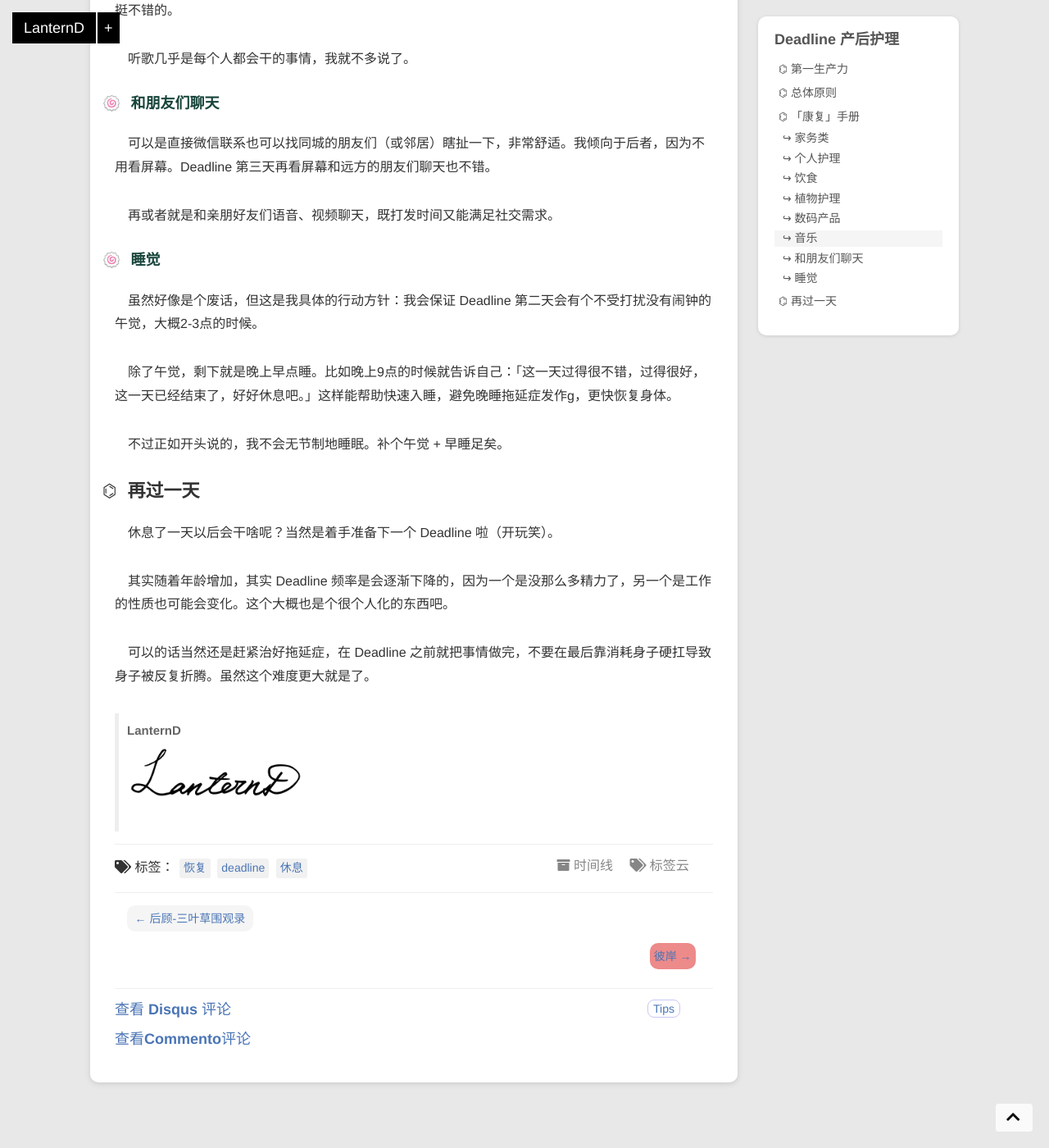
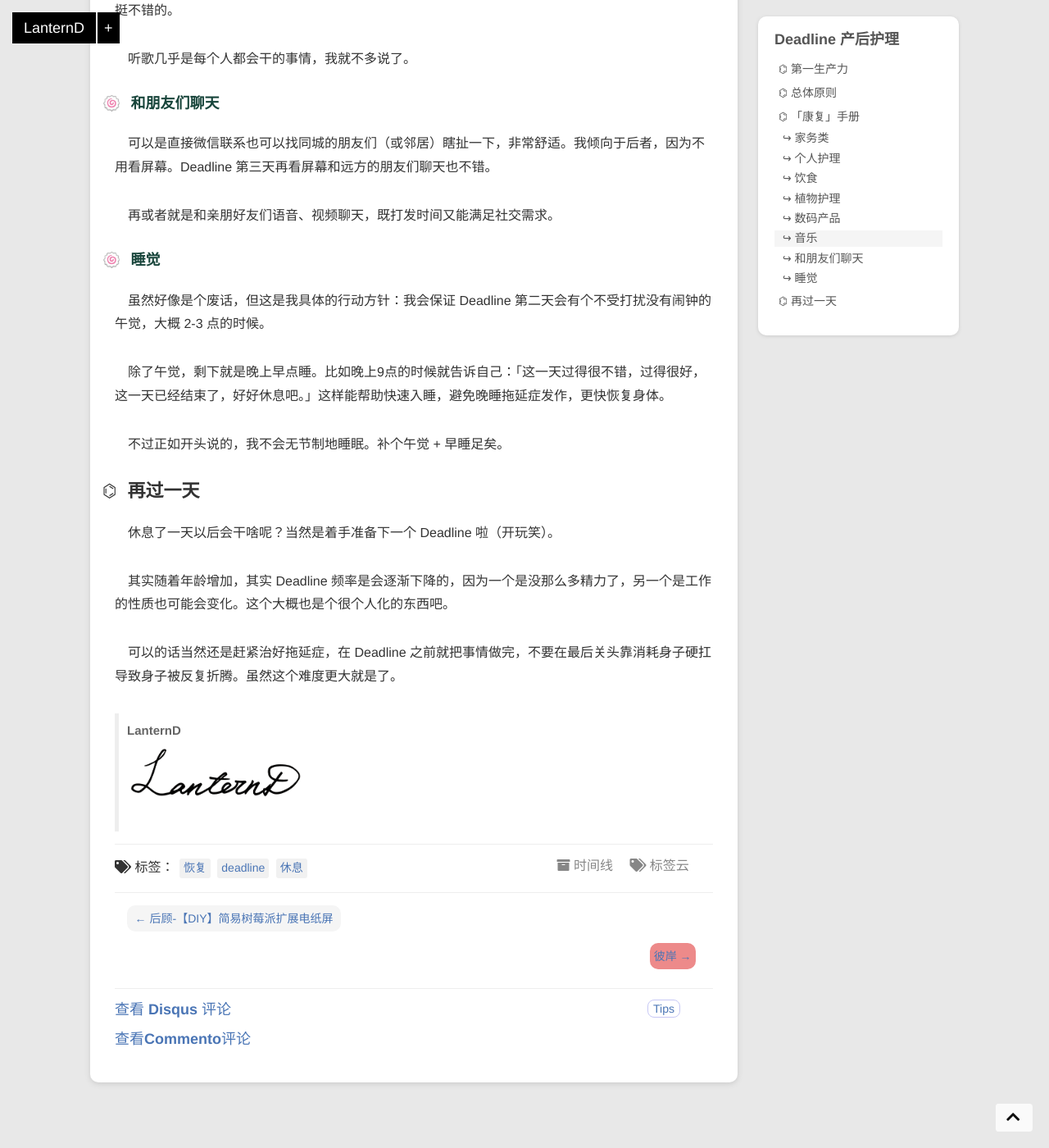
Before and after one commit to LanternD/lanternd.github.io, a Jekyll site: the page built from blog/_posts/2021-03-12-recover-from-deadline-fatigue.md, in a window 1280 px wide and 1400 px high, scrolled down 3165 px. Shown: the whole window at 82% size. Built offline with Jekyll 4.4.1, drawn with Linux system fonts in a browser that asks for light colours; nearby versions of some CDN libraries; comment, search, counter and statistics services are not loaded; part of the change alters nothing that is shown; some of the changed text lies outside the part shown.

Commit message:
New post: epd hat on RPi

````diff
--- a/blog/_posts/2021-03-12-recover-from-deadline-fatigue.md
+++ b/blog/_posts/2021-03-12-recover-from-deadline-fatigue.md
@@ -22,7 +22,7 @@ date: 2021-03-12 11:38:04
 
 　为了能不矫枉过正得恢复，我给自己订下的原则如下：
 
--   不能睡太多。 我知道很多人Deadline第二天喜欢睡到天昏地暗，但是我认为这样会让我的整个身体更加紊乱。就像饥饿过度的人突然暴饮暴食一样，这对身子很不好。而且睡太多还会影响一日三餐的时间。
+-   不能睡太多。 我知道很多人Deadline第二天喜欢睡到天昏地暗，但是我认为这样会让我的整个身体更加紊乱。这就像饥饿过度的人突然暴饮暴食一样，对身子很不好。而且睡太多还会影响一日三餐的时间。
 -   不能剧烈运动。 身体本来就疲惫，再剧烈运动应该就离猝死不远了吧。
 -   尽量不看屏幕。 估计赶 Deadline 期间已经看得够够的了，所以就让自己不看一两天吧。
 
@@ -78,7 +78,7 @@ date: 2021-03-12 11:38:04
 
 　如果可以的话平时种点花花草草挺不错的。虽然似乎没在博客里说过，但我自己种了很多多肉植物。它们不需要频繁浇水的特性很适合我。但是既然已经不忙了就该给它们彻底喂饱一下。
 
-　说出来可能有点夸张，但把我现在的种的多肉挨个浸盆的话需要花 **1.5 小时** 。但是浸盆的时候我什么也不用想，就是静静看着一盆盆多肉被水慢慢淹没，非常解压、非常舒适。
+　说出来可能有点夸张，我现在的种的多肉挨个浸盆的话需要花 **1.5 小时** 。但是浸盆的时候我什么也不用想，就是静静看着一盆盆多肉被水慢慢淹没，非常解压、非常舒适。
 
 ### 数码产品
 
@@ -102,9 +102,9 @@ date: 2021-03-12 11:38:04
 
 ### 睡觉
 
-　虽然好像是个废话，但这是我具体的行动方针：我会保证 Deadline 第二天会有个不受打扰没有闹钟的午觉，大概2-3点的时候。
+　虽然好像是个废话，但这是我具体的行动方针：我会保证 Deadline 第二天会有个不受打扰没有闹钟的午觉，大概 2-3 点的时候。
 
-　除了午觉，剩下就是晚上早点睡。比如晚上9点的时候就告诉自己：「这一天过得很不错，过得很好，这一天已经结束了，好好休息吧。」这样能帮助快速入睡，避免晚睡拖延症发作g，更快恢复身体。
+　除了午觉，剩下就是晚上早点睡。比如晚上9点的时候就告诉自己：「这一天过得很不错，过得很好，这一天已经结束了，好好休息吧。」这样能帮助快速入睡，避免晚睡拖延症发作，更快恢复身体。
 
 　不过正如开头说的，我不会无节制地睡眠。补个午觉 + 早睡足矣。
 
@@ -114,4 +114,4 @@ date: 2021-03-12 11:38:04
 
 　其实随着年龄增加，其实 Deadline 频率是会逐渐下降的，因为一个是没那么多精力了，另一个是工作的性质也可能会变化。这个大概也是个很个人化的东西吧。
 
-　可以的话当然还是赶紧治好拖延症，在 Deadline 之前就把事情做完，不要在最后靠消耗身子硬扛导致身子被反复折腾。虽然这个难度更大就是了。
+　可以的话当然还是赶紧治好拖延症，在 Deadline 之前就把事情做完，不要在最后关头靠消耗身子硬扛导致身子被反复折腾。虽然这个难度更大就是了。
--- /dev/null
+++ b/hitech/_posts/2021-02-22-diy-epd-hat-on-raspberry-pi.md
@@ -0,0 +1,114 @@
+---
+layout: post
+title: 【DIY】简易树莓派扩展电纸屏
+description: 买了一个 2.7 寸的树莓派扩展电子墨屏幕，并简单写了几个应用。放在桌子上当一块附加屏幕也是不错的。
+permalink: /diy-epd-hat-on-raspberry-pi/
+categories: [HiTech]
+tags: [DIY, 电子, 屏股票, 玩具]
+date: 2021-02-22 21:56:08
+---
+
+#
+
+## 序曲
+
+　其实有一段时间没有写 DIY 系列了。上一次有计划的 DIY 文章是《如何制作一个成功的水泥花盆》。但是草稿写到一半就忘了。过后想写完的时候发现有些细节记不清了，但是又很关键。此时手边又没有合适的工具做水泥花盆，所以只好继续搁浅，以后再做一拨的时候给补上。
+
+　这次要写的是一个树莓派（Raspberry Pi，以下简称 RPi）的扩展屏幕。它能做到即插即用，非常方便。编程部分也很简单，很适合业余玩耍。
+
+## 屏幕购买
+
+　关于电子墨水屏（以下简称「电纸屏」）：一类独特的屏幕，刷新屏幕以后图案可以近乎永久停留在屏幕上，不需要电力去维持。通常电纸屏被用在非常低频率刷新的内容展示上，比如 Kindle 或者广告牌、价格标签等等。
+
+　号外：打个广告。我的师兄在做 NFC 能量采集相关的创业，也用到了电纸屏。大家感兴趣可以去体验一下不需要电池的显示屏幕：[立显通科技](<http://www.nfcshow.com/>)。
+
+　我的屏幕在 [Amazon](<https://www.amazon.com/gp/product/B075FQKSZ9/ref=ppx_yo_dt_b_asin_title_o02_s00?ie=UTF8&psc=1>) 上买的，2.7 英寸，264 x 176 像素。它自带了点对点匹配的 RPi 针脚。以下简称「HAT」（备注：一般能通过排针插到另一块电路板上的设备我们可以叫 HAT，「帽子」的意思）。这个屏幕要 20+ 美元，我觉得算是蛮贵的，因为成本可能不到 10 美元。
+
+　它还自带四个按键，用起来还算方便的。
+
+　这个 HAT 的缺点：响应速度慢，刷新一次要 4-6 秒。灰度等级好像只有 2 级，即黑和白。渐变的图案显示不了。
+
+## 开发
+
+　这里假设你用过 Python 也用过 Linux，知道基本的命令行操作。
+
+-   这个 HAT 有自己还算完善的文档：[2.7inch e-Paper HAT (B)](<https://www.waveshare.com/wiki/2.7inch_e-Paper_HAT_(B)>)。基本跟着教程弄就搞定了。
+-   它也有自己的 [GitHub Repo](<https://github.com/waveshare/e-Paper>)。跑这个[例程代码](<https://github.com/waveshare/e-Paper/blob/master/RaspberryPi_JetsonNano/python/examples/epd_2in7b_V2_test.py>)就能看到屏幕变化了。
+-   其他：[相关 Datasheet](<https://www.waveshare.com/w/upload/3/32/2.7inch-e-paper-hat-b-user-manual-en.pdf>)。
+
+### 一些细节
+
+　需要通过 `sudo raspi-config` 来启用 SPI 接口。
+
+　在 RPi 上需要安装 Python 的一些库：
+
+-   `pillow`
+-   `RPi.GPIO`
+
+　其中，安装 `pillow` 需要先安装这两个库：
+
+```shell
+sudo apt-get install libjpeg-dev zlib1g-dev
+python -m pip install pillow
+```
+
+### 绘图原理
+
+　它的例程代码十分直白，一看就懂，我就不详细展开了。大致原理如下：
+
+-   创建一个空白的 `pillow image` 实例。
+-   创建对应的 `ImageDraw` 实例。
+-   调用具体的绘图函数（文字同理）。
+-   调用 `epd.display()` 把 `pillow image` 写到屏幕里。
+
+## 应用
+
+　目前我用这 HAT 做了三个小应用，列举如下。它们可以用按钮来切换。
+
+### 显示股票价格
+
+　这里调用了 Yahoo Finance 的 API，可以获取给定股票的卖盘买盘行情。然后根据这个可以算出当前的股价。
+
+　⬇️ 获取股票价格中：
+
+![img]({{site.img-hosting}}/Pic4Post/diy-epd-hat-on-raspberry-pi/stock-app-1.jpg "Stock App 1")
+
+　⬇️ 显示股票价格：
+
+![img]({{site.img-hosting}}/Pic4Post/diy-epd-hat-on-raspberry-pi/stock-app-2.jpg "Stock App 2")
+
+　（注：图中的股票不代表我买了）
+
+　目前设定了只有股票开市的时段才会去调用 API 查询股价。比如周末和晚上它都不会工作，避免频繁更新。我设定每隔4分钟才会更新一次股价，因为我就是偶尔看看，不打算短线交易。
+
+### 坐姿提醒
+
+　为了防止在电脑前久坐，我设定了一个每隔 5 分钟就出现一次的提示标语「UP! RIGHT」，每次显示 5 秒钟。目前和上面的股票应用配合使用，两者交替显示。
+
+![img]({{site.img-hosting}}/Pic4Post/diy-epd-hat-on-raspberry-pi/posture-app.jpg "Posture App")
+
+　因为屏幕刷新的时候会先变全黑再变全白，最后才会显示出对应的图案。所以这个变化过程会成功吸引我的注意，也就能更醒目地提醒我的坐姿了。
+
+### 时钟
+
+　应该算是个默认功能了吧。用小屏幕显示时钟应该算是第一个会出现在脑海里的想法了。我的程序的特别之处在于我每隔 3 分钟才会更新一次时间。因为我只需要知道大概的时间而已，不需要精确时间。如果需要的话，电脑屏幕上的时钟绰绰有余。
+
+![img]({{site.img-hosting}}/Pic4Post/diy-epd-hat-on-raspberry-pi/clock-app.jpg "Clock App")
+
+## 未来规划
+
+　理论上只要 RPi 连了网，就可以通过 API 或者爬虫，抓取互联网上的任何信息。只要做格式化处理就能显示在屏幕上。比如可以抓取自己 YouTube / B 站 / 微博 / Instagram 的粉丝数，抓取关心的内容是否有更新，显示某些画或者艺术品等等。既可以天马行空，又可以万变不离其宗。
+
+　我目前想的下一步是做一个家庭信息显示系统。首先这个系统会有个中枢，其他的节点就是通过消息传递的方法「智能」地更新自己的显示信息。
+
+　每个节点屏幕可以显示基本信息，如时间日期、待办、菜谱、购物列表、提醒、温湿度等，还可以显示不同的事件：比如猫进到了某个房间，有人按门铃、物业有包裹待领取等等。
+
+　然后这些节点遍布各个位置，覆盖全屋。这样一切状况就尽收眼底了。
+
+　目前还在想象阶段，具体细节还有待设计和实现。
+
+## 尾声
+
+　大概就是这么一个东西吧。当明白了原理（也很简单）之后剩下的都是体力活，比如打磨细节、处理异常等等，边际效用递减迅速，很快热情就消失了。
+
+　我写的代码可以去这里找：<https://github.com/LanternD/tps-epd-node>
````
